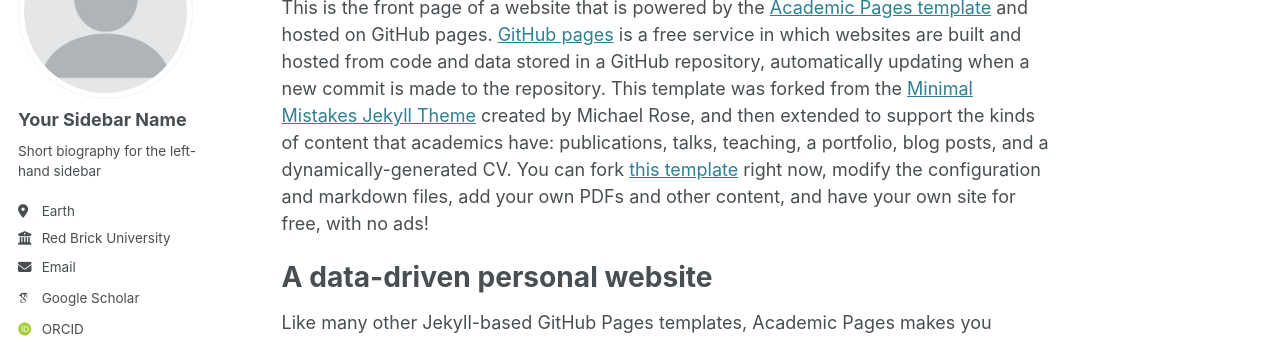
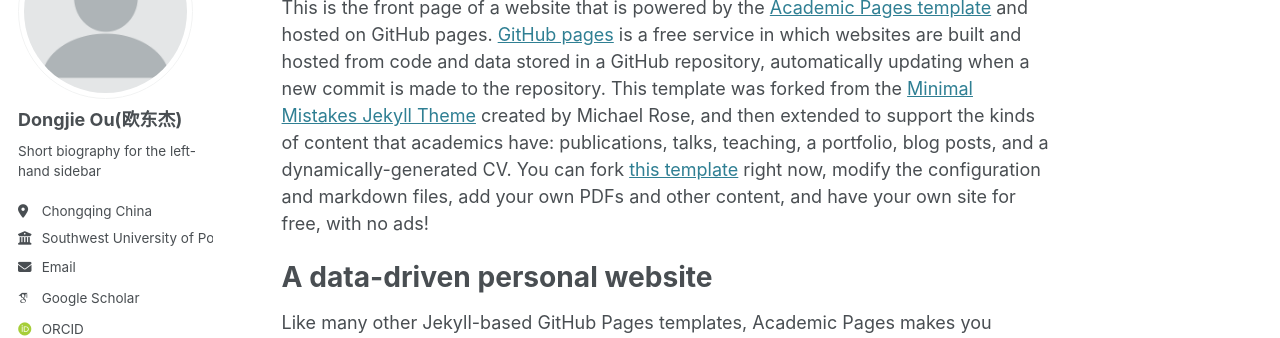
Before and after one commit to oudongjie2001/oudongjie2001.github.io, a Jekyll site: the page built from _pages/about.md, in a window 1280 px wide. Shown: the part 182-520 px from the top of the page. Built offline with Jekyll 4.4.1, drawn with Linux system fonts in a browser that asks for light colours; some web fonts are replaced.

Commit message:
Update _config.yml

```diff
--- a/_config.yml
+++ b/_config.yml
@@ -23,19 +23,19 @@ repository               : "academicpages/academicpages.github.io"
 author:
   # Biographic information
   avatar           : "profile.png"
-  name             : "Your Sidebar Name"
+  name             : "Dongjie Ou(欧东杰)"
   pronouns         : # example: "she/her"
   bio              : "Short biography for the left-hand sidebar"
-  location         : "Earth"
-  employer         : "Red Brick University"
+  location         : "Chongqing China"
+  employer         : "Southwest University of Political Science and Law"
   uri              : # URL
-  email            : "none@example.org"
+  email            : "oudongjie2001@qq.com"
 
   # Academic websites
   arxiv            : # URL - Update with the correct link to your profile
   googlescholar    : "https://scholar.google.com/citations?user=PS_CX0AAAAAJ"
   impactstory      : # URL
-  orcid            : "http://orcid.org/yourorcidurl"
+  orcid            : "https://orcid.org/0009-0005-6755-0247"
   semantic         : # URL
   pubmed           : "https://www.ncbi.nlm.nih.gov/pubmed/?term=john+snow"
   researchgate     : # URL
```
